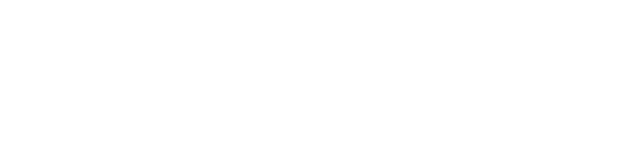
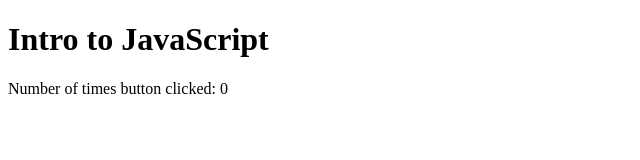
Before and after one commit to DS4200-S23-Class/ic-05-lauren-tara, a plain HTML site: page index.html in a window 1280 px wide. Shown: the whole page, without its empty margins (0-640 px from the left). Drawn offline with Linux system fonts and the light colour scheme.

Commit message:
title, header, div

```diff
--- a/index.html
+++ b/index.html
@@ -3,11 +3,13 @@
 
 <head>
     <meta charset=utf-8/>
+    <title>ic-05</title>
 </head>
 
 
 <body>
-
+    <h1>Intro to JavaScript</h1>
+    <div>Number of times button clicked: 0</div>
 
 </body>
 
```
